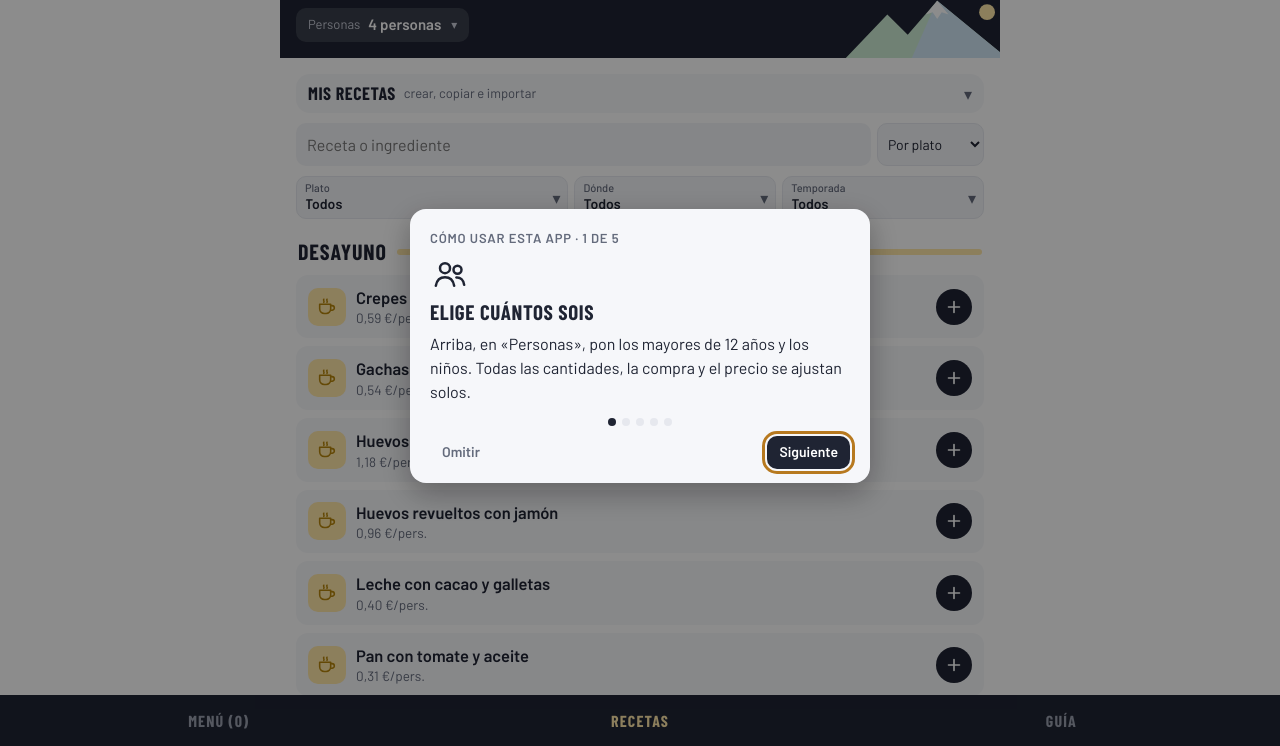
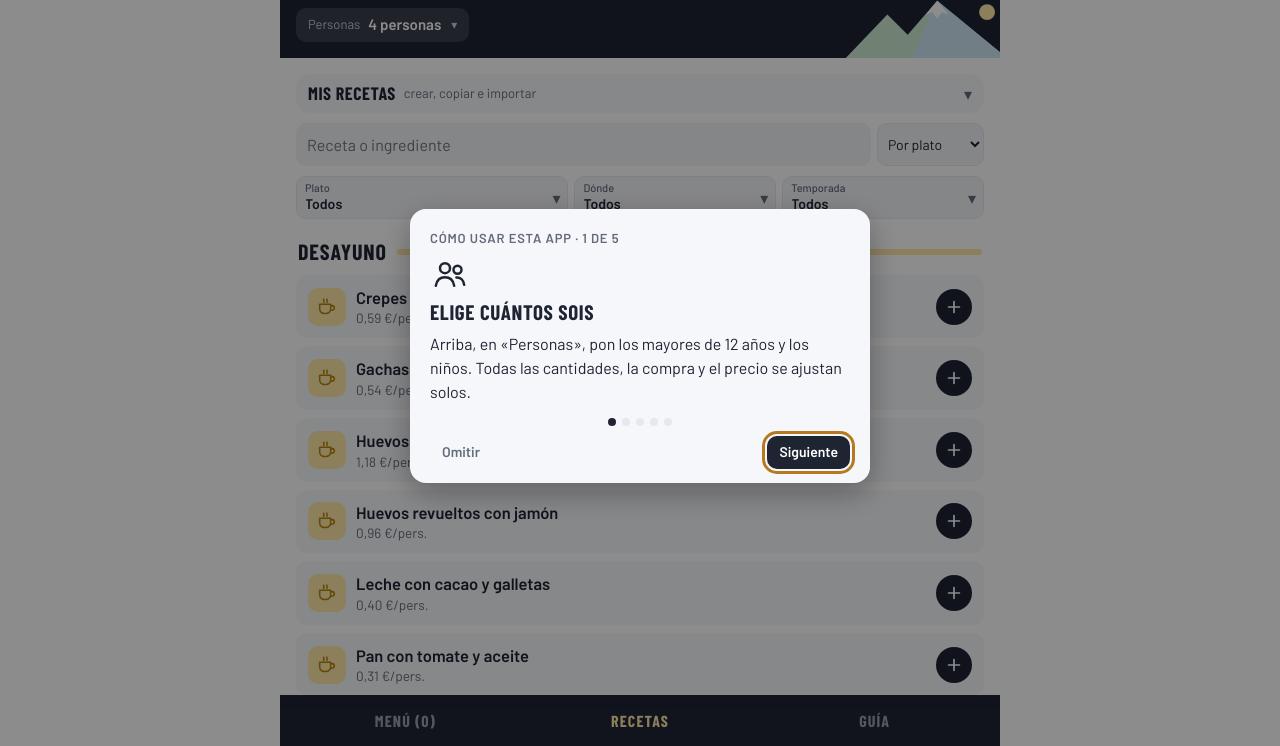
Before and after one commit to jpsaez-coder/recetario, a plain HTML site: page index.html in a window 1280 px wide. Shown: the part 54-800 px from the top of the page. Drawn offline with Linux system fonts and the light colour scheme.

Commit message:
Recetario 1.43.0: en ordenador, la barra de pestañas se queda al ancho de la columna
Co-Authored-By: Claude Sonnet 5.5 <noreply@anthropic.com>
Claude-Session: https://claude.ai/code/session_01VtBTdFGkm7LGKj3dk1HuzW

```diff
--- a/sw.js
+++ b/sw.js
@@ -1,4 +1,4 @@
-// versión 1.42.0 — la escribe bin/version; si no cambia este fichero, el navegador no ve la actualización
+// versión 1.43.0 — la escribe bin/version; si no cambia este fichero, el navegador no ve la actualización
 importScripts("version.js");
 const CACHE = "recetario-" + self.APP_VERSION;
 const FILES = ["./", "index.html", "version.js", "recetas-base.json", "precios.json", "manifest.webmanifest",
--- a/version.js
+++ b/version.js
@@ -1 +1 @@
-self.APP_VERSION = "1.42.0";
+self.APP_VERSION = "1.43.0";
```
Also changed, not shown: index.html (+1 -0 lines).
